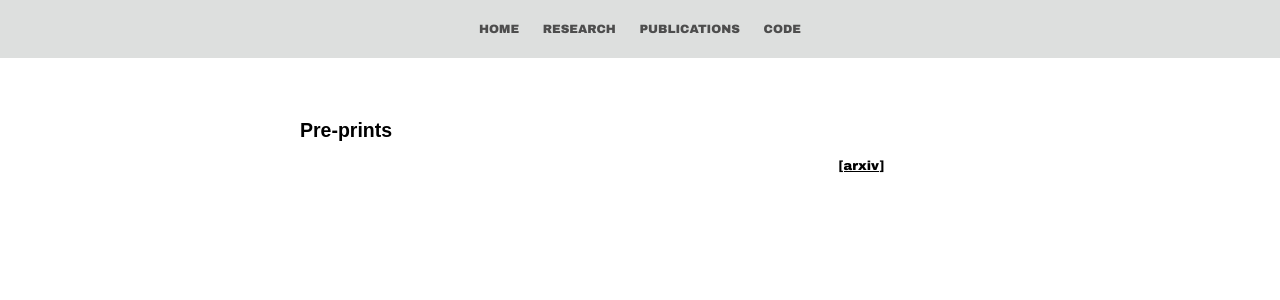
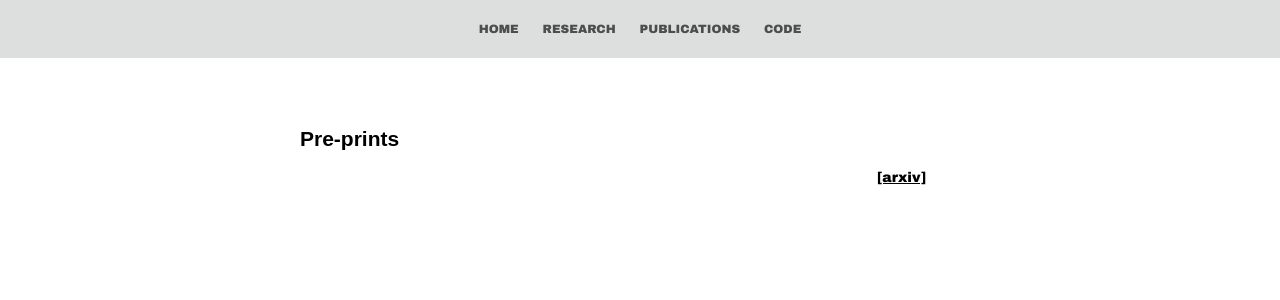
Before and after one commit to mckimb/mckimb.github.io, a Jekyll site: the page built from papers/index.html, in a window 1280 px wide. Shown: the top 300 px of the page. Built offline with Jekyll 4.4.1, drawn with Linux system fonts in a browser that asks for light colours.

Commit message:
Update main.css

```diff
--- a/css/main.css
+++ b/css/main.css
@@ -2,7 +2,7 @@
     margin-left: 300px;
     margin-right: 300px;
     font-family: Arial, Helvetica, sans-serif;
-    font-size: 13px;
+    font-size: 14px;
     background-color: white;
 }
 
@@ -12,21 +12,21 @@
 }
 
 body p {
-    font-size: 13px;
+    font-size: 14px;
     color: black;
     margin-left: 30px;
     margin-right: 30px;
 }
 
 body a {
-    font-size: 13px;
+    font-size: 14px;
     color: #567076;
     font-family: "Arial Black", Gadget, sans-serif;
 
 }
 
 body a:hover {
-    font-size: 13px;
+    font-size: 14px;
     color: black;
     text-decoration: underline;
     font-family: "Arial Black", Gadget, sans-serif;
```
